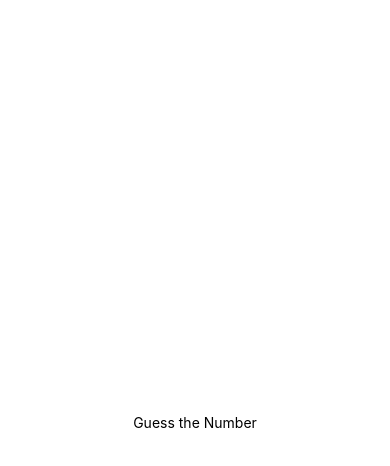
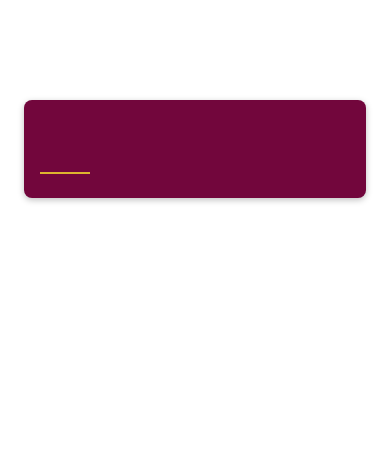
Before and after one commit to hridyauk/react-native, a React Native app in the folder guessNumberApp/: screen / in a window 390 px wide. Shown: the top 466 px of the page. Built offline with nearby package versions, Linux system fonts and the light colour scheme.

Commit message:
screens and components added

```diff
--- a/guessNumberApp/App.js
+++ b/guessNumberApp/App.js
@@ -1,20 +1,10 @@
-import { StatusBar } from 'expo-status-bar';
 import { StyleSheet, Text, View } from 'react-native';
+import StartGameScreen from './screens/StartGameScreen';
 
 export default function App() {
   return (
-    <View style={styles.container}>
-      <Text>Guess the Number</Text>
-      <StatusBar style="auto" />
-    </View>
+    <StartGameScreen />
   );
 }
 
-const styles = StyleSheet.create({
-  container: {
-    flex: 1,
-    backgroundColor: '#fff',
-    alignItems: 'center',
-    justifyContent: 'center',
-  },
-});
+const styles = StyleSheet.create({});
--- /dev/null
+++ b/guessNumberApp/components/PrimaryButton.js
@@ -0,0 +1,11 @@
+import {View, Text} from 'react-native'
+
+function PrimaryButton(props) {
+  return (
+    <View>
+        <Text>{}</Text>
+    </View>
+  )
+}
+
+export default PrimaryButton
--- /dev/null
+++ b/guessNumberApp/screens/StartGameScreen.js
@@ -0,0 +1,41 @@
+import React from 'react'
+import { StyleSheet, TextInput, View } from 'react-native'
+import PrimaryButton from '../components/PrimaryButton'
+
+function StartGameScreen() {
+  return (
+    <View style={styles.inputContainer} >
+        <TextInput style={styles.numberInput} maxLength={2} keyboardType='number-pad' autoCapitalize='none' autoCorrect={false} />
+        <PrimaryButton>Reset</PrimaryButton>
+        <PrimaryButton>Confirm</PrimaryButton>
+    </View>
+  )
+}
+
+export default StartGameScreen
+
+const styles = StyleSheet.create({
+    inputContainer: {
+        padding: 16,
+        marginHorizontal: 24,
+        borderRadius: 8,
+        marginTop: 100,
+        backgroundColor: '#72063c',
+        elevation: 4, //box shadow for android
+        shadowColor: 'black', // shadow are used for ios
+        shadowOffset: { width:0 , height: 2},
+        shadowOpacity: 0.25,
+        shadowRadius: 6
+    },
+    numberInput: {
+        height: 50,
+        width: 50,
+        fontSize: 32,
+        borderBottomColor: '#ddb52f',
+        borderBottomWidth: 2,
+        color: '#ddb52f',
+        marginVertical: 8,
+        fontWeight: 'bold',
+        textAlign: 'center'
+    }
+})
```
Also changed, not shown: guessNumberApp/screens/GameOverScreen.js (added), guessNumberApp/screens/GameScreen.js (added).
